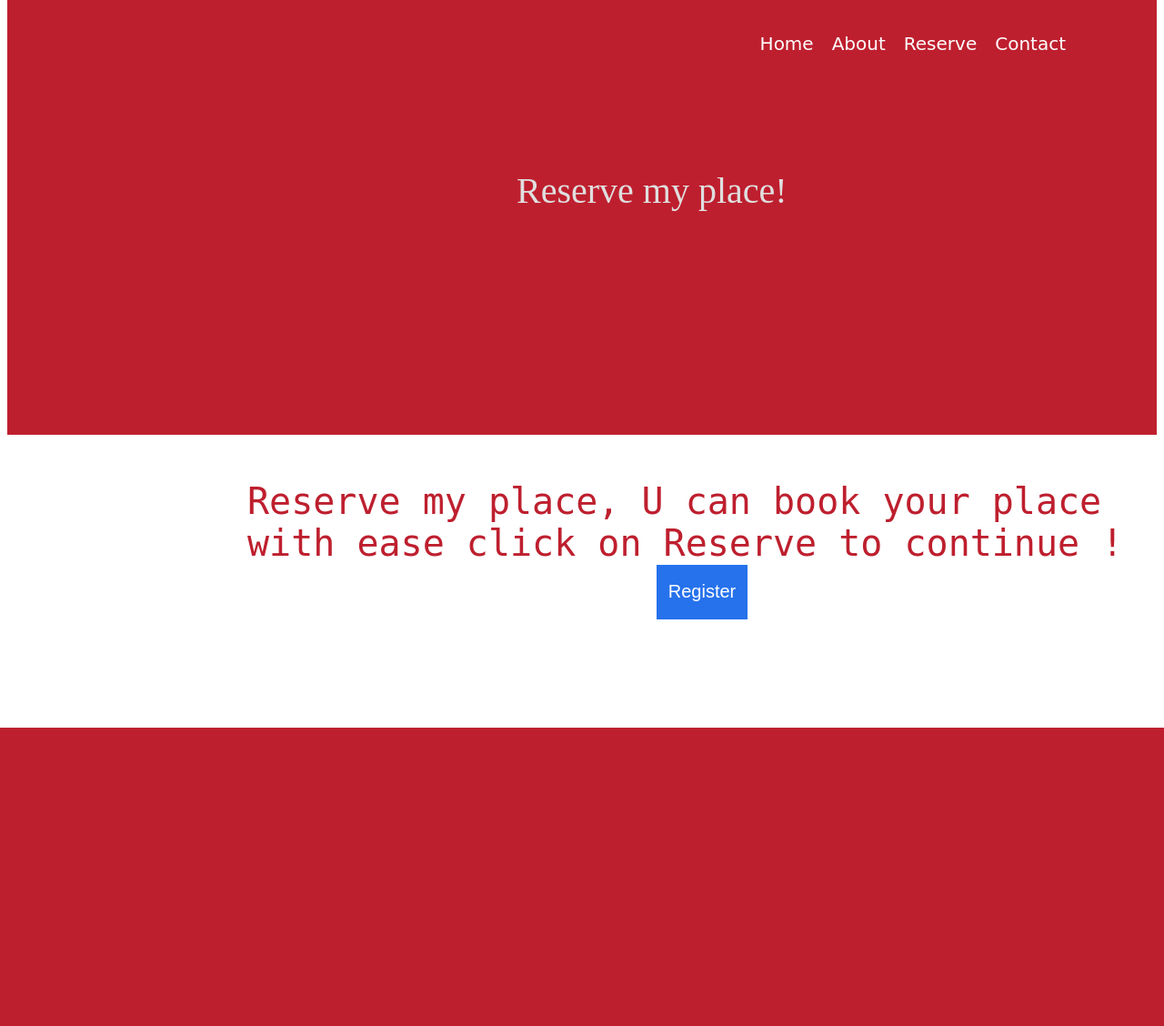
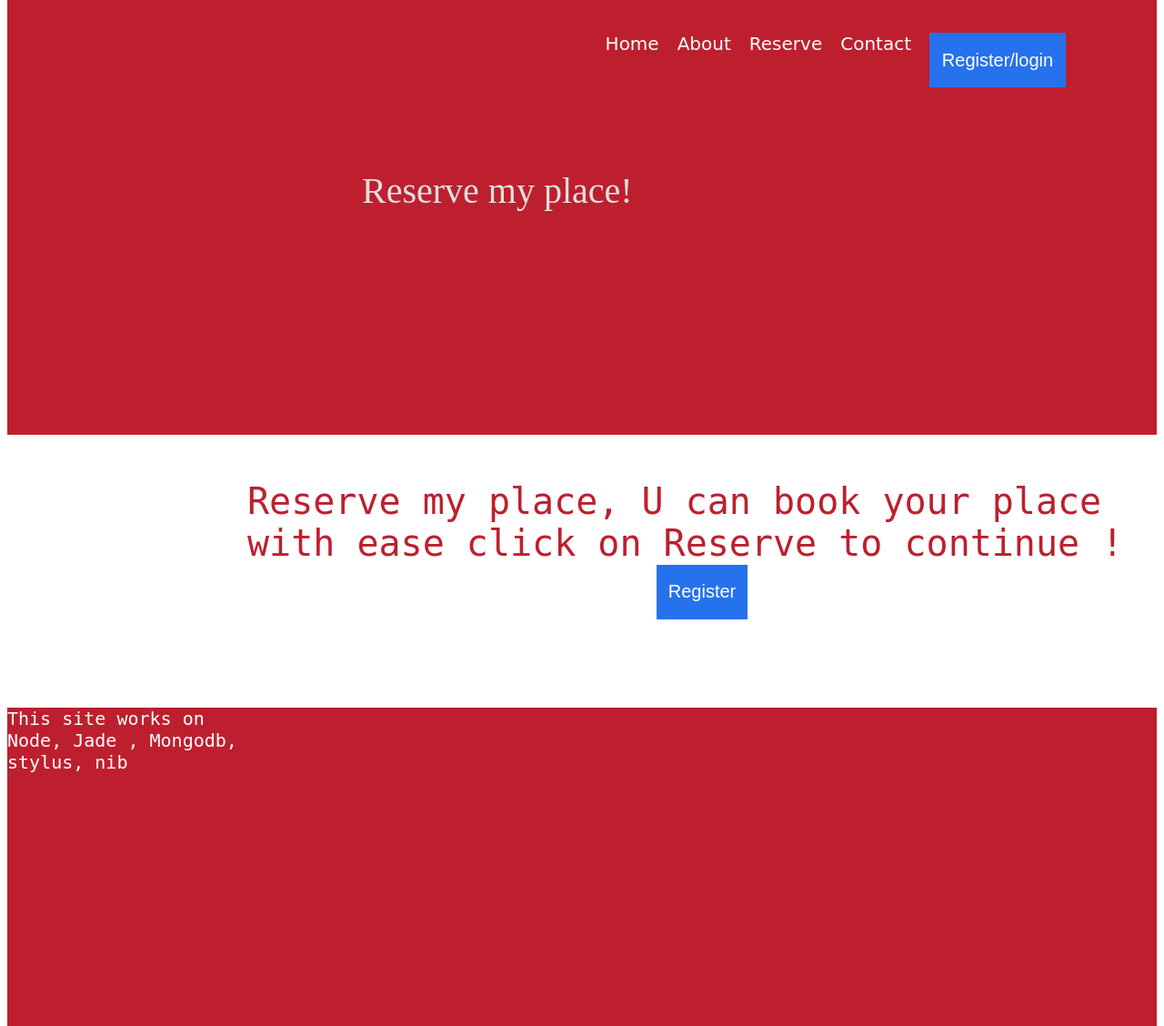
Before and after one commit to vikene/backstab, a Node server app: page / in a window 1280 px wide. Shown: the whole page at 91% size. Before the commit the page ends 800 px from the top, so only its background shows below. Run offline with Node 20, Linux system fonts and the light colour scheme; some libraries are stand-ins or nearby versions.

Commit message:
route login added

```diff
--- a/public/stylesheets/mystyle.css
+++ b/public/stylesheets/mystyle.css
@@ -56,6 +112,26 @@
             }
 
             .reg_but:hover{
+
+                background: #2672A0;
+                cursor: pointer;
+                box-shadow: 0px 0px 1px #aaa;
+
+            }
+            .reg_but_header{
+
+                background: #2672EC;
+                width: 150px;
+                height: 60px;
+                color:white;
+                border: 1px solid #2672EC;
+                font-family: sans-serif;
+                font-size: 20px;
+                margin: auto;
+
+            }
+
+            .reg_but_header:hover{
 
                 background: #2672A0;
                 cursor: pointer;
@@ -193,7 +269,7 @@
                 height: 350px;
                 background: #be1f2e;
                 position: relative;
-                top:780px;
+               top:250px;
                 color:white;
                 font-family: monospace;
 
@@ -204,6 +280,12 @@
             list-style-type: none;
 
             }
+
+            .techno{
+
+                font-size: 20px;
+
+            }
             .contact{
 
 
--- a/routes/index.js
+++ b/routes/index.js
@@ -7,4 +7,9 @@ router.get('/',function(req,res){
 
 })
 
+router.get('/login',function(req,res){
+    res.render('login',{title:'Login'})
+
+})
+
 module.exports = router;
--- a/views/index.jade
+++ b/views/index.jade
@@ -12,6 +12,8 @@ html(lang='en')
 
             .navbar
                 ul
+                    a(href="/login")
+                        li <input type="button" class="reg_but_header" value ="Register/login"/>
                     li Contact
                     li Reserve
                     li About
@@ -29,3 +31,7 @@ html(lang='en')
             | <center>
             input(class="reg_but",type="button",onclick="#",value="Register")
             | </center>
+
+        .footer
+            .techno
+                | This site works on Node, Jade , Mongodb, stylus, nib
```
Also changed, not shown: other parts of public/stylesheets/mystyle.css (+56 -0 lines), views/login.jade (added, +40 -0 lines), 1 other file.
